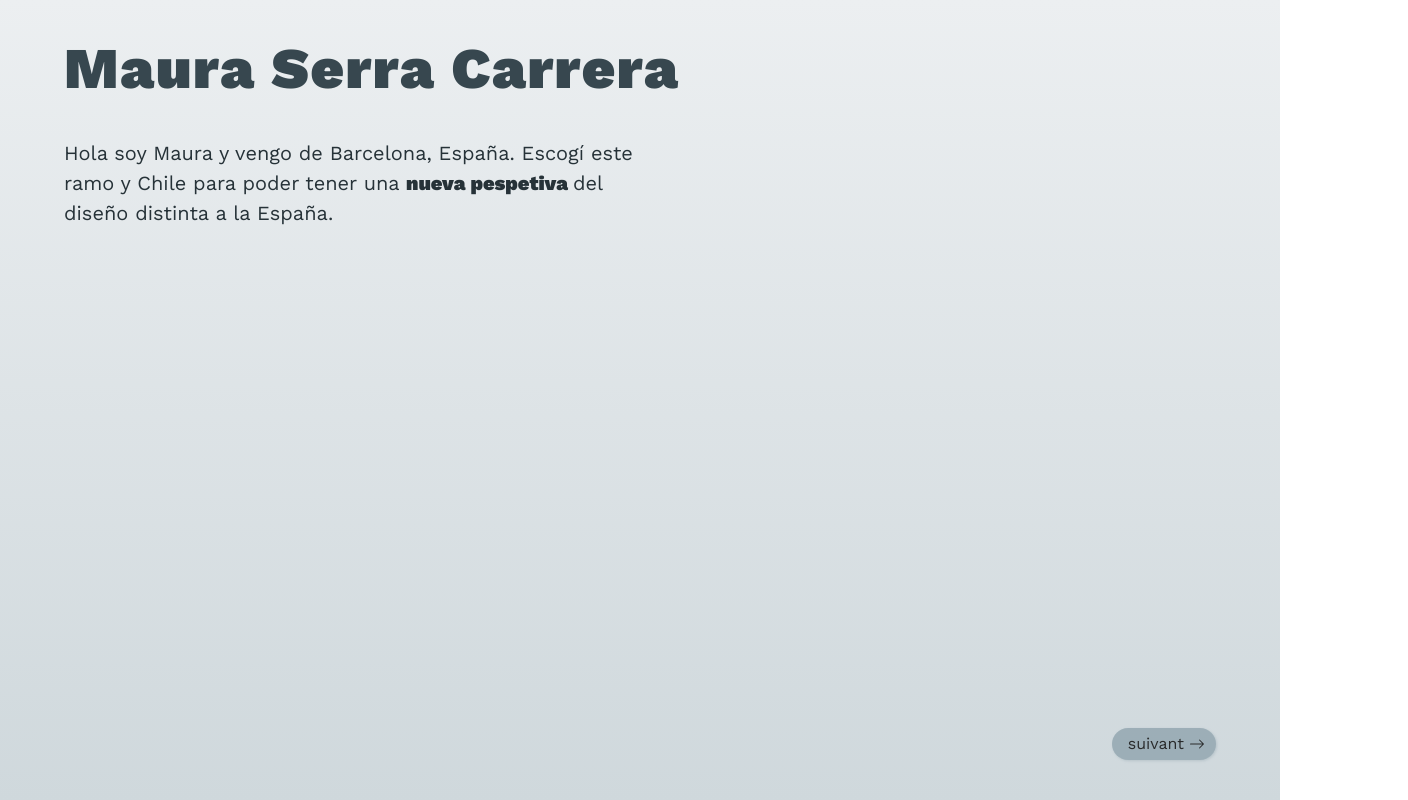
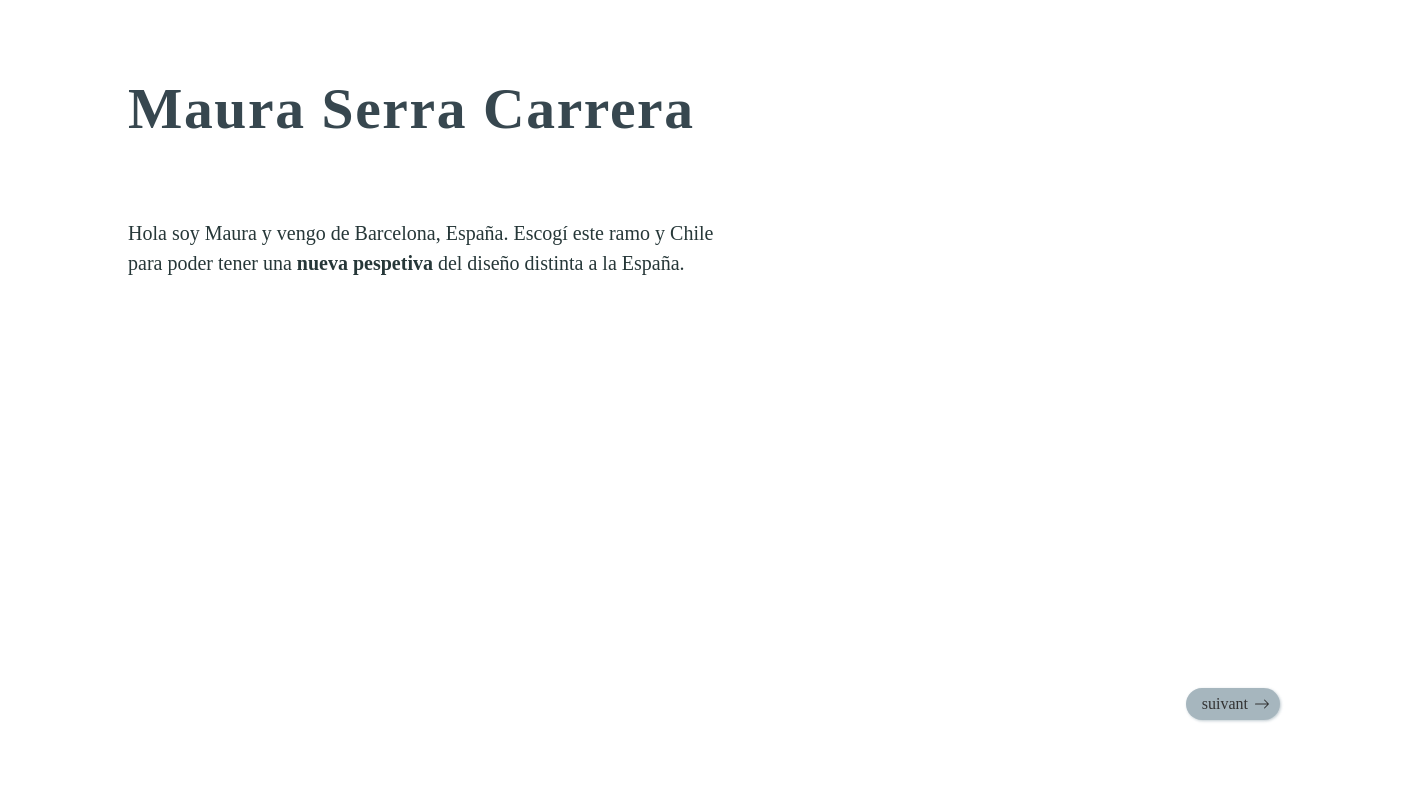
Before and after one commit to mauraserra/clase01, a plain HTML site: page index.html in a window 1280 px wide. Shown: the whole page, 1408 px wide, since content can reach past the window. Drawn offline with nearby package versions, Linux system fonts and the light colour scheme.

Commit message:
Update style.css

```diff
--- a/style.css
+++ b/style.css
@@ -12,22 +12,22 @@ html, body{
 }
 
 body {
-    font-family: 'Work Sans', sans-serif;
-    color: #263238;
-    background: linear-gradient(#eceff1, #cfd8dc);
+    font-family: 'Montserrat', Light 300 Italic;
+    color: #263738;
+    background:background: -o-linear-gradient(top, FF1744, ff0000);
 }
 
 
 header, footer {
     width: 90vw;
     margin: 0;
-    padding: 5vh 5vw;
+    padding: 10vh 10vw;
 }
 
 main {
     width: 90vw;
     margin: 0;
-    padding: 0 5vw;
+    padding: 0 10vw;
 }
 
 
```
